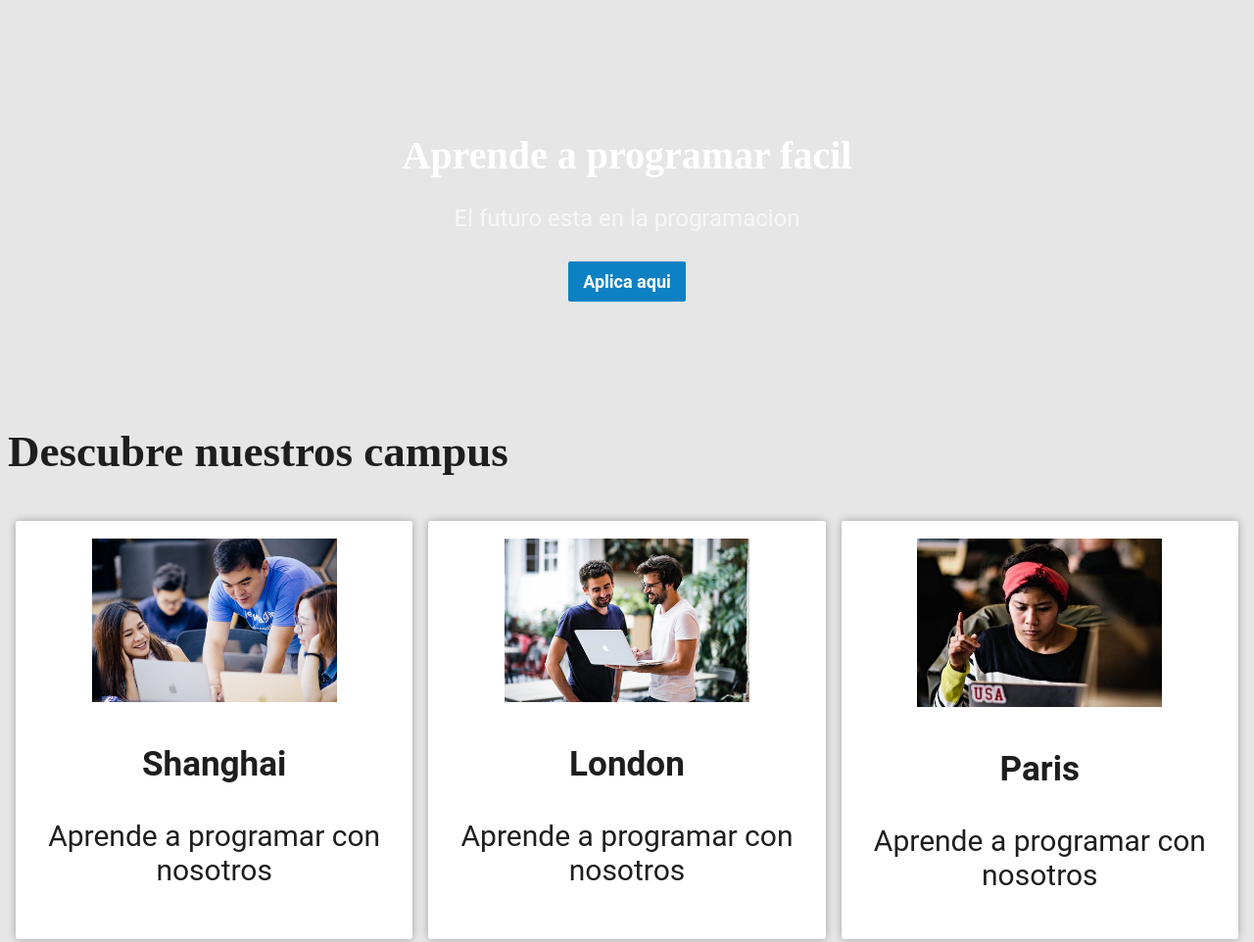
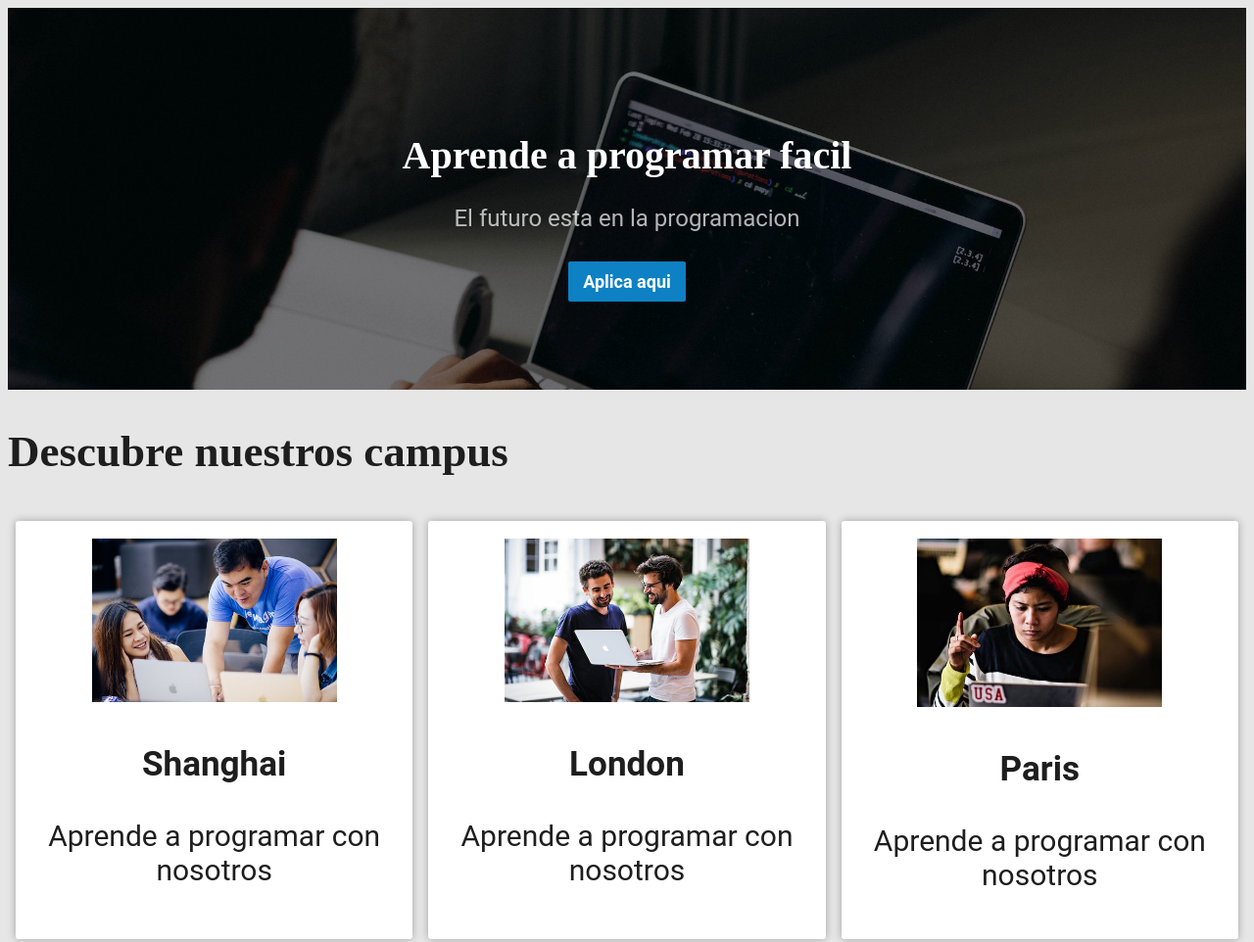
Before and after one commit to AraTanori/LeWagon, a plain HTML site: page index.html in a window 1280 px wide. Shown: the top 962 px of the page at 98% size. Drawn offline with Linux system fonts and the light colour scheme; a web font is replaced by a local one.

Commit message:
Update style.css

```diff
--- a/style.css
+++ b/style.css
@@ -35,7 +35,7 @@ div{
 
 
 .banner {
-	background-image: (background.jpg);
+	background-image: url('background.jpg');
 	background-size: cover;
 	color: white;
 	text-align: center;
```
